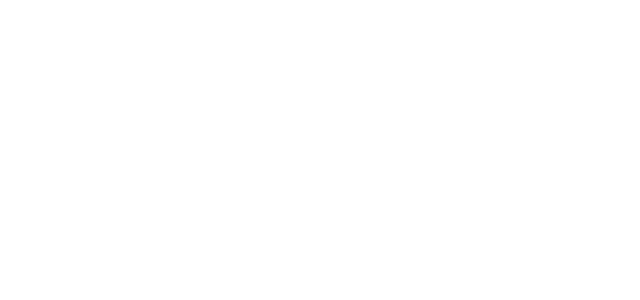
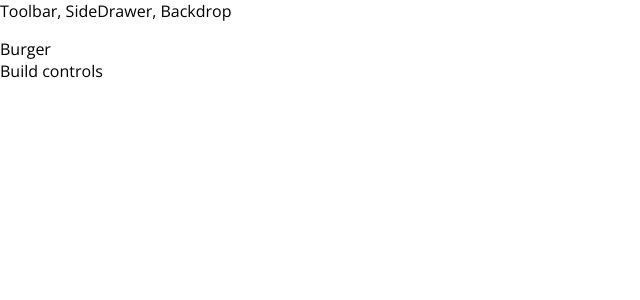
Before and after one commit to rcrdalmeida18/burger-builder, a React app: page / in a window 1280 px wide. Shown: the top 300 px of the page, without its empty margins (0-640 px from the left). Built offline with nearby package versions, Linux system fonts and the light colour scheme.

Commit message:
[ADD] Burger and layout components

```diff
--- a/src/App.js
+++ b/src/App.js
@@ -1,10 +1,14 @@
 import React, { Component } from 'react';
+import Layout from './components/Layout/Layout';
+import BurgerBuilder from './containers/BurgerBuilder/BurgerBuilder';
 
 class App extends Component {
   render() {
     return (
       <div >
-
+        <Layout>
+          <BurgerBuilder />
+        </Layout>
       </div>
     );
   }
--- /dev/null
+++ b/src/components/Layout/Layout.css
@@ -0,0 +1,3 @@
+.Content {
+    margin-top: 16px;
+}
--- a/src/components/Layout/Layout.js
+++ b/src/components/Layout/Layout.js
@@ -0,0 +1,14 @@
+import React from 'react';
+import Auxiliary from '../../hoc/Auxiliary';
+import classes from './Layout.css';
+
+const layout = (props) => (
+    <Auxiliary>
+        <div>Toolbar, SideDrawer, Backdrop</div>
+        <main className={classes.Content}>
+            { props.children }
+        </main>
+    </Auxiliary>
+);
+
+export default layout;
--- /dev/null
+++ b/src/containers/BurgerBuilder/BurgerBuilder.js
@@ -0,0 +1,15 @@
+import React, {Component} from 'react';
+import Auxiliary from '../../hoc/Auxiliary';
+
+class BurgerBuilder extends Component {
+    render() {
+        return(
+            <Auxiliary>
+                <div>Burger</div>
+                <div>Build controls</div>
+            </Auxiliary>
+        );
+    }
+}
+
+export default BurgerBuilder;
--- /dev/null
+++ b/src/hoc/Auxiliary.js
@@ -0,0 +1,3 @@
+const auxiliary = (props) => props.children;
+
+export default auxiliary;
--- a/src/index.css
+++ b/src/index.css
@@ -1,5 +1,5 @@
 body {
   margin: 0;
   padding: 0;
-  font-family: sans-serif;
+  font-family: "Open Sans", sans-serif;
 }
```
